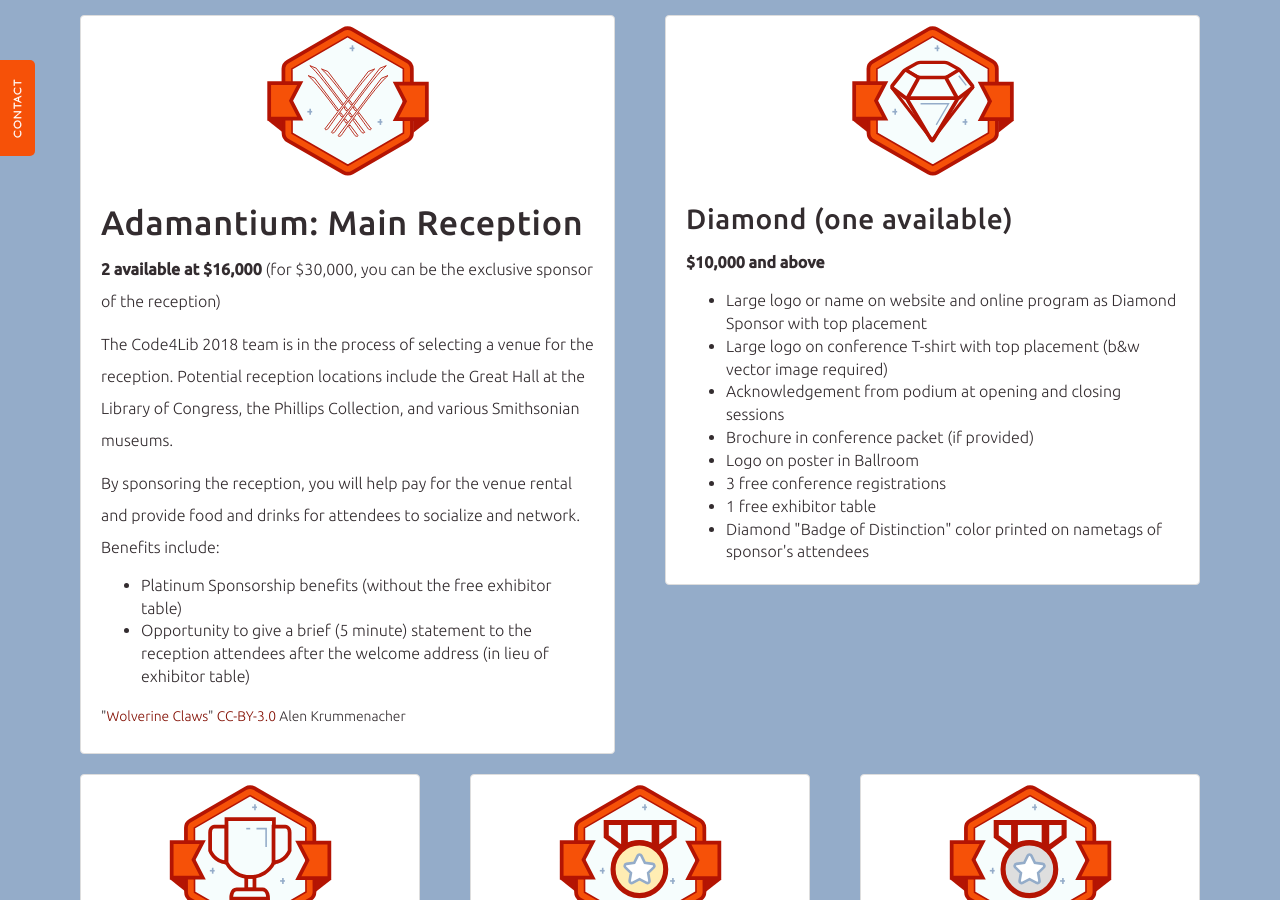
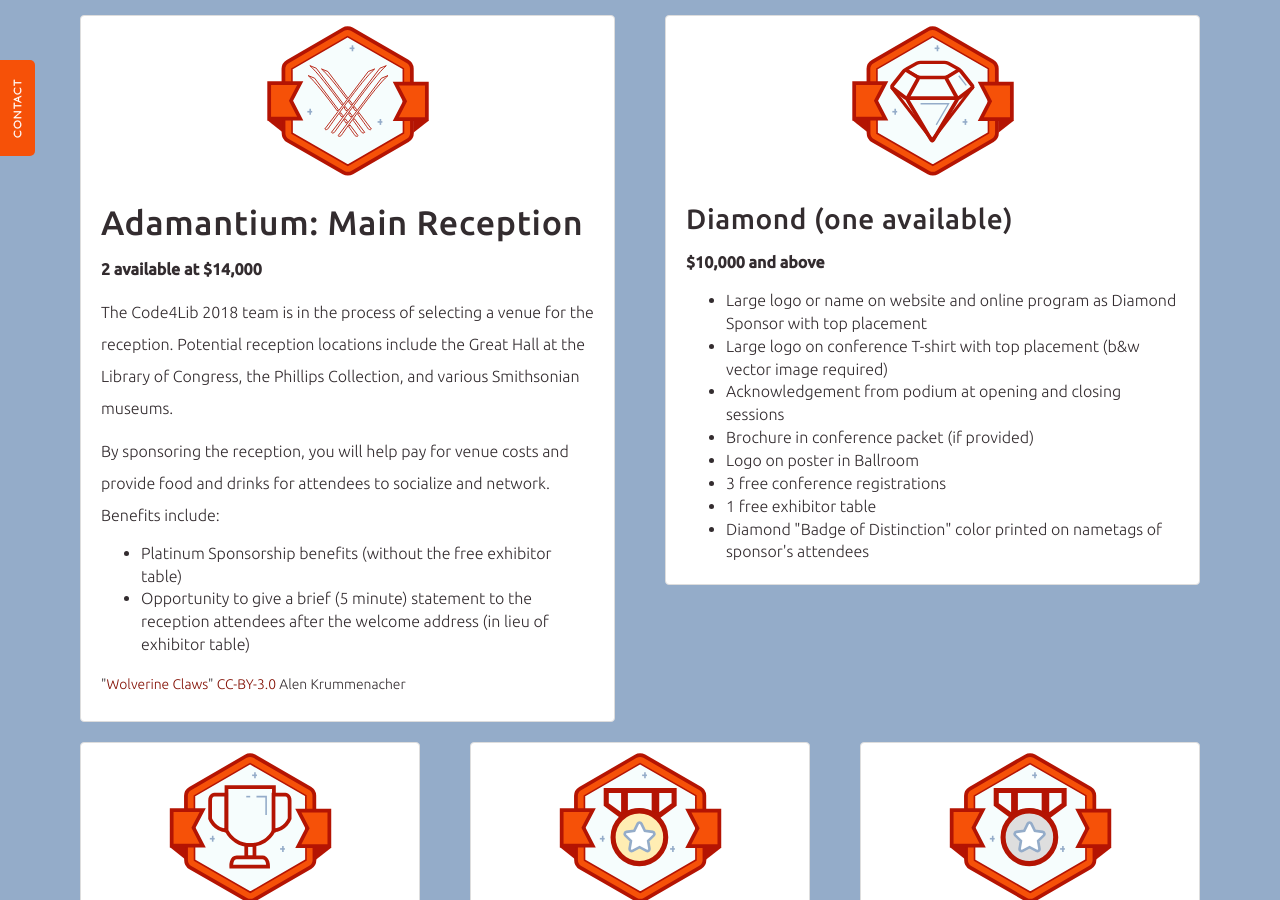
Before and after one commit to code4lib/2018.code4lib.org, a Jekyll site: the page built from prospectus/index.html, in a window 1280 px wide and 900 px high, scrolled down 2164 px. Built offline with Jekyll 4.4.1, drawn with Linux system fonts in a browser that asks for light colours; some web fonts are replaced.

Commit message:
add Sponsor: Library of Congress
also update the Adamantium prospectus verbiage

```diff
--- a/_data/sponsors.yml
+++ b/_data/sponsors.yml
@@ -105,3 +105,8 @@
 - name: Rutgers, School of Communication and Information
   link: https://comminfo.rutgers.edu/
   level: bronze
+
+- name: Library of Congress
+  link: https://www.loc.gov/
+  img: /assets/img/sponsors/LC-Primary.png
+  level: adamantium
--- a/prospectus/index.html
+++ b/prospectus/index.html
@@ -90,9 +90,9 @@
                         <use class="sponsor-badge" xlink:href="/assets/img/badges/badges.svg#adamantium-badge"></use>
                     </svg>
                     <h2>Adamantium: Main Reception</h2>
-                    <p><b>2 available at $16,000</b> (for $30,000, you can be the exclusive sponsor of the reception)</p>
+                    <p><b>2 available at $14,000</b></p>
                     <p>The Code4Lib 2018 team is in the process of selecting a venue for the reception. Potential reception locations include the Great Hall at the Library of Congress, the Phillips Collection, and various Smithsonian museums.</p>
-                    <p>By sponsoring the reception, you will help pay for the venue rental and provide food and drinks for attendees to socialize and network. Benefits include:</p>
+                    <p>By sponsoring the reception, you will help pay for venue costs and provide food and drinks for attendees to socialize and network. Benefits include:</p>
                     <ul>
                         <li>Platinum Sponsorship benefits (without the free exhibitor table)</li>
                         <li>Opportunity to give a brief (5 minute) statement to the reception attendees after the welcome address (in lieu of exhibitor table)</li>
```
Also changed, not shown: assets/img/sponsors/LC-Primary.png (added).
